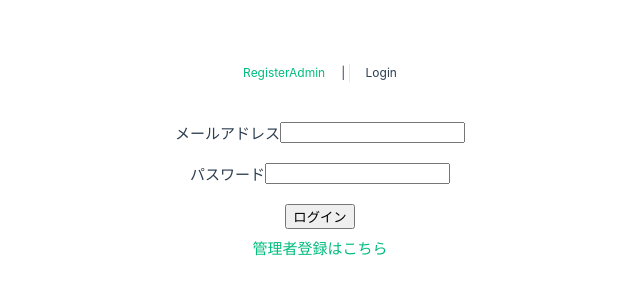
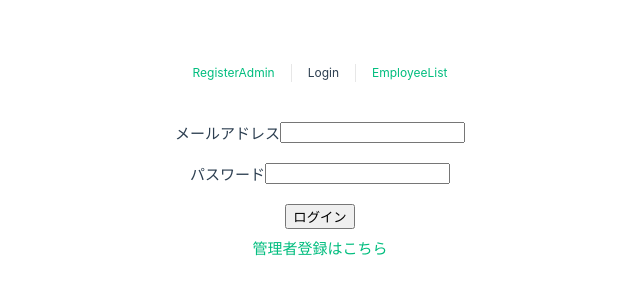
Before and after one commit to rikoysd/vue3-emp-manage, a Vue app: page /login in a window 1280 px wide. Shown: the top 300 px of the page, without its empty margins (320-960 px from the left). Built offline with nearby package versions, Linux system fonts and the light colour scheme.

Commit message:
pathの設定

```diff
--- a/src/App.vue
+++ b/src/App.vue
@@ -7,8 +7,9 @@
     <div class="wrapper">
 
       <nav>
-        <RouterLink to="/registerAdmin">RegisterAdmin</RouterLink>|
+        <RouterLink to="/registerAdmin">RegisterAdmin</RouterLink>
         <RouterLink to="/login">Login</RouterLink>
+        <RouterLink to="/employeeList">EmployeeList</RouterLink>
       </nav>
     </div>
   </header>
--- a/src/router/index.ts
+++ b/src/router/index.ts
@@ -11,6 +11,10 @@
       path: "/login",
       component: () => import("../views/Login.vue"),
     },
+    {
+      path: "/employeeList",
+      component: () => import("../views/EmployeeList.vue"),
+    },
   ],
 });
 
```
Also changed, not shown: src/views/EmployeeList.vue (added, +9 -0 lines).
